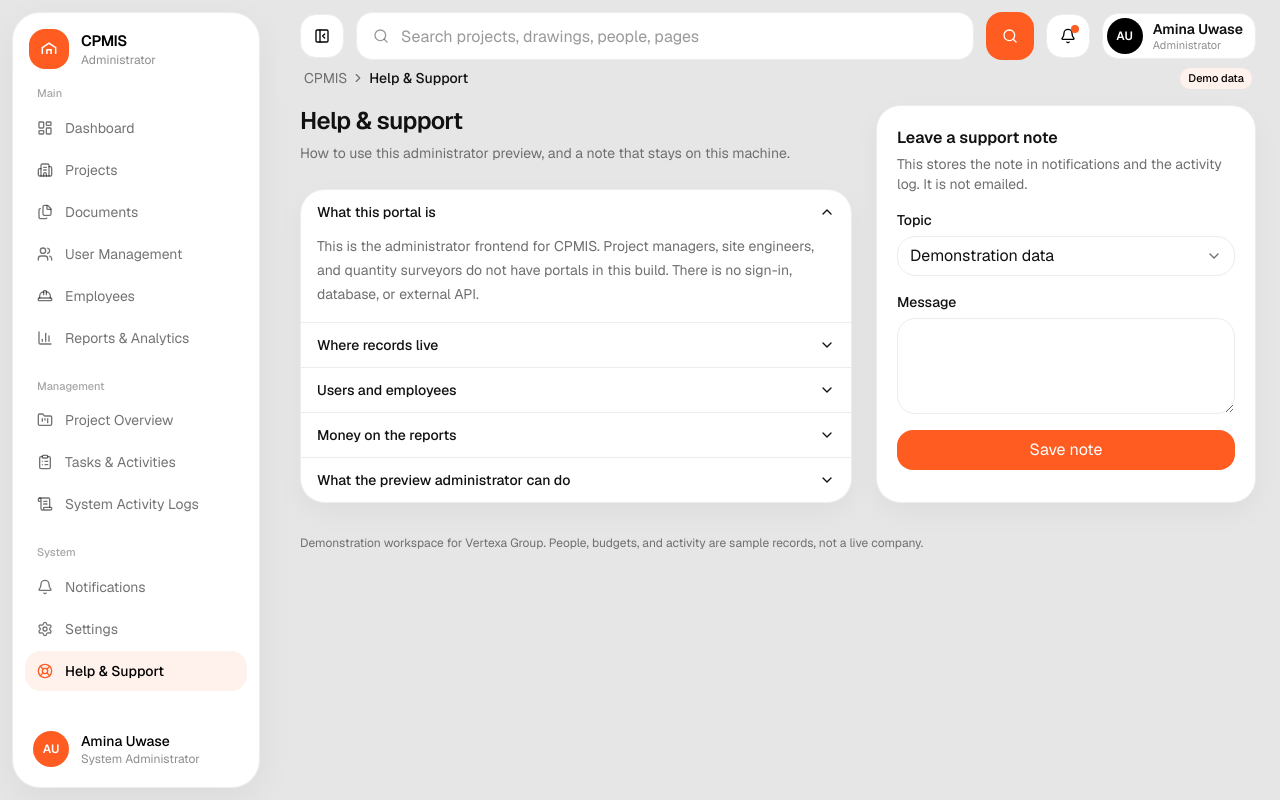
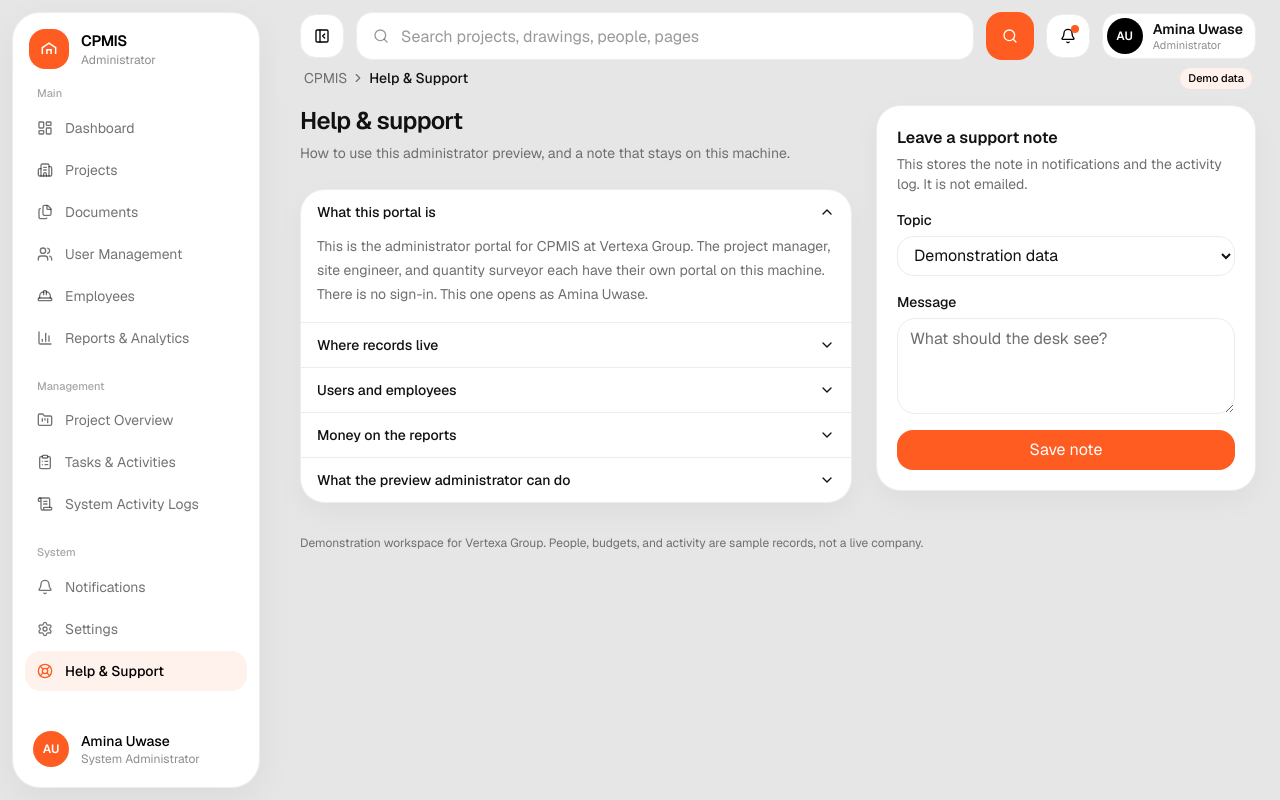
Before and after one commit to KayongoRyan/upwork, a Next.js app: page /admin/help in a window 1280 px wide. Built offline with nearby package versions, Linux system fonts and the light colour scheme.

Commit message:
worked on the help & Support page

```diff
--- a/app/admin/help/page.tsx
+++ b/app/admin/help/page.tsx
@@ -1,8 +1,21 @@
+import { Suspense } from "react";
 import type { Metadata } from "next";
+import { HelpArticles } from "@/components/help/help-articles";
 import { HelpView } from "@/components/help/help-view";
+import { PageHeader } from "@/components/shared/page-header";
 
 export const metadata: Metadata = { title: "Help & support" };
 
 export default function Page() {
-  return <HelpView />;
+  return (
+    <div className="grid items-start gap-6 xl:grid-cols-[minmax(0,1fr)_380px]">
+      <div>
+        <PageHeader title="Help & support" description="How to use this administrator preview, and a note that stays on this machine." />
+        <HelpArticles />
+      </div>
+      <Suspense fallback={null}>
+        <HelpView />
+      </Suspense>
+    </div>
+  );
 }
--- /dev/null
+++ b/app/api/help/route.ts
@@ -0,0 +1,31 @@
+import { applyAction } from "@/lib/server/memory";
+import { redirectTo } from "@/lib/server/redirect";
+import { nextId } from "@/lib/utils";
+
+export const runtime = "nodejs";
+export const dynamic = "force-dynamic";
+
+const topics = new Map([
+  ["access", "Account access"],
+  ["project", "Project record"],
+  ["data", "Demonstration data"],
+  ["other", "Something else"],
+]);
+
+export async function POST(request: Request) {
+  const form = await request.formData();
+  const topic = topics.get(String(form.get("topic") ?? ""));
+  const message = String(form.get("message") ?? "").trim();
+  if (!topic) return redirectTo(request, "/admin/help", { error: "Choose a topic." });
+  if (message.length < 12 || message.length > 2000) {
+    return redirectTo(request, "/admin/help", { error: "Write the note in a sentence or more." });
+  }
+  const id = nextId("hlp");
+  await applyAction({
+    type: "support-request",
+    topic,
+    message,
+    stamp: { id, at: new Date().toISOString(), notificationId: `ntf-${id}` },
+  });
+  return redirectTo(request, "/admin/help", { saved: "1" }, `ntf-${id}`);
+}
--- /dev/null
+++ b/components/help/help-articles.tsx
@@ -0,0 +1,40 @@
+import { ChevronDown } from "lucide-react";
+
+const articles = [
+  {
+    title: "What this portal is",
+    body: "This is the administrator portal for CPMIS at Vertexa Group. The project manager, site engineer, and quantity surveyor each have their own portal on this machine. There is no sign-in. This one opens as Amina Uwase.",
+  },
+  {
+    title: "Where records live",
+    body: "Projects, people, reports, and notes sit in memory in the one server process. Refreshing keeps them. Stopping that process restores the sample records.",
+  },
+  {
+    title: "Users and employees",
+    body: "User Management is application accounts and roles. Employees is the workforce list. The two lists stay separate.",
+  },
+  {
+    title: "Money on the reports",
+    body: "Budgets, bills, and cost statements are demonstration figures in Rwandan francs (RWF). They are not a company ledger.",
+  },
+  {
+    title: "What the preview administrator can do",
+    body: "Amina Uwase is the administrator in the header. You can rename that profile in Settings. The account cannot be deactivated or deleted. On Notifications, open a portal to see that portal’s dashboard and work, and leave a comment only the project manager of that work can see.",
+  },
+];
+
+export function HelpArticles() {
+  return (
+    <div className="divide-y divide-border overflow-hidden rounded-xl border border-border bg-card">
+      {articles.map((article, index) => (
+        <details key={article.title} open={index === 0} className="group">
+          <summary className="flex cursor-pointer list-none items-center justify-between gap-3 px-4 py-3 text-left [&::-webkit-details-marker]:hidden">
+            <span className="text-sm font-medium">{article.title}</span>
+            <ChevronDown className="size-4 shrink-0 transition-transform group-open:rotate-180" />
+          </summary>
+          <p className="px-4 pb-4 text-sm leading-6 text-muted-foreground">{article.body}</p>
+        </details>
+      ))}
+    </div>
+  );
+}
--- a/components/help/help-view.tsx
+++ b/components/help/help-view.tsx
@@ -1,17 +1,10 @@
 "use client";
 
-import { useState } from "react";
-import { zodResolver } from "@hookform/resolvers/zod";
-import { Controller, useForm } from "react-hook-form";
-import { ChevronDown } from "lucide-react";
-import { toast } from "sonner";
-import { PageHeader } from "@/components/shared/page-header";
+import { useSearchParams } from "next/navigation";
 import { Button } from "@/components/ui/button";
 import { Field, Textarea } from "@/components/ui/input";
-import { Select, SelectContent, SelectItem, SelectTrigger, SelectValue } from "@/components/ui/select";
 import { useAdmin } from "@/lib/data/admin-store";
-import { supportSchema } from "@/lib/validations/schemas";
-import type { z } from "zod";
+import { formatDateTime } from "@/lib/utils";
 
 const topics = [
   ["access", "Account access"],
@@ -20,94 +13,42 @@ const topics = [
   ["other", "Something else"],
 ] as const;
 
-const articles = [
-  {
-    title: "What this portal is",
-    body: "This is the administrator frontend for CPMIS. Project managers, site engineers, and quantity surveyors do not have portals in this build. There is no sign-in, database, or external API.",
-  },
-  {
-    title: "Where records live",
-    body: "Creates, edits, and deletes update a local store for this browser session. Refreshing the page restores the original sample data. Use Settings → Restore sample data to do that without a refresh.",
-  },
-  {
-    title: "Users and employees",
-    body: "User Management is for application accounts and roles. Employees is the workforce list. The two lists are separate, even when a person could exist in both in a later release.",
-  },
-  {
-    title: "Money on the reports",
-    body: "Budgets and spent amounts are demonstration figures in Rwandan francs (RWF). They are not a ledger and should not be exported as company accounts. The CSV is the filtered sample table only.",
-  },
-  {
-    title: "What the preview administrator can do",
-    body: "Amina Uwase is the sample administrator shown in the header. You can rename that profile in Settings. The account cannot be deactivated or deleted, so the preview always has an administrator.",
-  },
-];
+const selectClass = "h-10 w-full rounded-2xl border border-black/10 bg-white px-3 text-sm text-foreground outline-none focus:border-accent focus:ring-2 focus:ring-accent/25";
 
 export function HelpView() {
-  const { saveSupportRequest } = useAdmin();
-  const [open, setOpen] = useState(0);
-  const [sent, setSent] = useState(false);
-  const form = useForm<z.infer<typeof supportSchema>>({
-    resolver: zodResolver(supportSchema),
-    defaultValues: { topic: "data", message: "" },
-  });
+  const data = useAdmin();
+  const params = useSearchParams();
+  const error = params.get("error");
+  const saved = params.get("saved") === "1";
+  const notes = data.notifications.filter((item) => item.title === "Support note saved");
 
   return (
-    <div className="grid gap-6 xl:grid-cols-[minmax(0,1fr)_380px]">
-      <div>
-        <PageHeader title="Help & support" description="How to use this administrator preview, and a note that stays on this machine." />
-        <div className="divide-y divide-border overflow-hidden rounded-xl border border-border bg-card">
-          {articles.map((article, index) => {
-            const expanded = open === index;
-            return (
-              <div key={article.title}>
-                <button type="button" className="flex w-full items-center justify-between gap-3 px-4 py-3 text-left" aria-expanded={expanded} onClick={() => setOpen(expanded ? -1 : index)}>
-                  <span className="text-sm font-medium">{article.title}</span>
-                  <ChevronDown className={expanded ? "size-4 rotate-180" : "size-4"} />
-                </button>
-                {expanded ? <p className="px-4 pb-4 text-sm leading-6 text-muted-foreground">{article.body}</p> : null}
-              </div>
-            );
-          })}
-        </div>
-      </div>
-      <section className="rounded-xl border border-border bg-card p-5">
-        <h2 className="text-base font-semibold">Leave a support note</h2>
-        <p className="mt-1 text-sm text-muted-foreground">This stores the note in notifications and the activity log. It is not emailed.</p>
-        {sent ? (
-          <p className="mt-4 rounded-2xl bg-[#fff1eb] px-3 py-2 text-sm text-black">Saved in this preview. No message left this browser.</p>
-        ) : null}
-        <form
-          className="mt-4 grid gap-4"
-          onSubmit={form.handleSubmit((values) => {
-            const topic = topics.find((item) => item[0] === values.topic)?.[1] ?? values.topic;
-            saveSupportRequest(topic, values.message);
-            setSent(true);
-            form.reset({ topic: "data", message: "" });
-            toast.success("Support note saved locally.");
-          })}
-          noValidate
-        >
-          <Field label="Topic" error={form.formState.errors.topic?.message}>
-            <Controller
-              control={form.control}
-              name="topic"
-              render={({ field }) => (
-                <Select value={field.value} onValueChange={field.onChange}>
-                  <SelectTrigger aria-label="Topic"><SelectValue /></SelectTrigger>
-                  <SelectContent>
-                    {topics.map(([value, label]) => <SelectItem key={value} value={value}>{label}</SelectItem>)}
-                  </SelectContent>
-                </Select>
-              )}
-            />
-          </Field>
-          <Field label="Message" htmlFor="message" error={form.formState.errors.message?.message}>
-            <Textarea id="message" {...form.register("message")} />
-          </Field>
-          <Button type="submit">Save note</Button>
-        </form>
-      </section>
-    </div>
+    <section className="rounded-xl border border-border bg-card p-5">
+      <h2 className="text-base font-semibold">Leave a support note</h2>
+      <p className="mt-1 text-sm text-muted-foreground">This stores the note in notifications and the activity log. It is not emailed.</p>
+      {error ? <p className="mt-4 rounded-2xl bg-[#fff1eb] px-3 py-2 text-sm">{error}</p> : null}
+      {saved ? <p className="mt-4 rounded-2xl bg-[#fff1eb] px-3 py-2 text-sm">Saved. It is in notifications and the activity log.</p> : null}
+      <form className="mt-4 grid gap-4" action="/api/help" method="post">
+        <Field label="Topic" htmlFor="support-topic">
+          <select id="support-topic" name="topic" className={selectClass} defaultValue="data" required>
+            {topics.map(([value, label]) => <option key={value} value={value}>{label}</option>)}
+          </select>
+        </Field>
+        <Field label="Message" htmlFor="message">
+          <Textarea id="message" name="message" required minLength={12} maxLength={2000} placeholder="What should the desk see?" />
+        </Field>
+        <Button type="submit" className="w-full">Save note</Button>
+      </form>
+      {notes.length > 0 ? (
+        <ul className="mt-4 space-y-2">
+          {notes.map((note) => (
+            <li key={note.id} id={note.id} className="scroll-mt-28 rounded-2xl bg-light-gray px-3 py-2">
+              <p className="text-sm">{note.message}</p>
+              <p className="mt-1 text-xs text-black/45">{formatDateTime(note.createdAt)}</p>
+            </li>
+          ))}
+        </ul>
+      ) : null}
+    </section>
   );
 }
--- a/lib/data/reducer.ts
+++ b/lib/data/reducer.ts
@@ -73,7 +73,8 @@ export type AdminAction =
   | { type: "mark-notification"; id: string; read: boolean }
   | { type: "mark-all-notifications" }
   | { type: "update-settings"; patch: Partial<AdminState["settings"]>; stamp?: Stamp }
-  | { type: "support-request"; topic: string; message: string; stamp: Stamp };
+  | { type: "support-request"; topic: string; message: string; stamp: Stamp }
+  | { type: "delete-support-note"; id: string; stamp: Stamp };
 
 export function adminReducer(state: AdminState, action: AdminAction): AdminState {
   switch (action.type) {
@@ -964,6 +965,12 @@ export function adminReducer(state: AdminState, action: AdminAction): AdminState
         action.topic,
         "success",
       );
+    case "delete-support-note":
+      return {
+        ...state,
+        notifications: state.notifications.filter((item) => item.id !== `ntf-${action.id}`),
+        activityLogs: state.activityLogs.filter((item) => item.id !== `log-${action.id}`),
+      };
     default:
       return state;
   }
```
